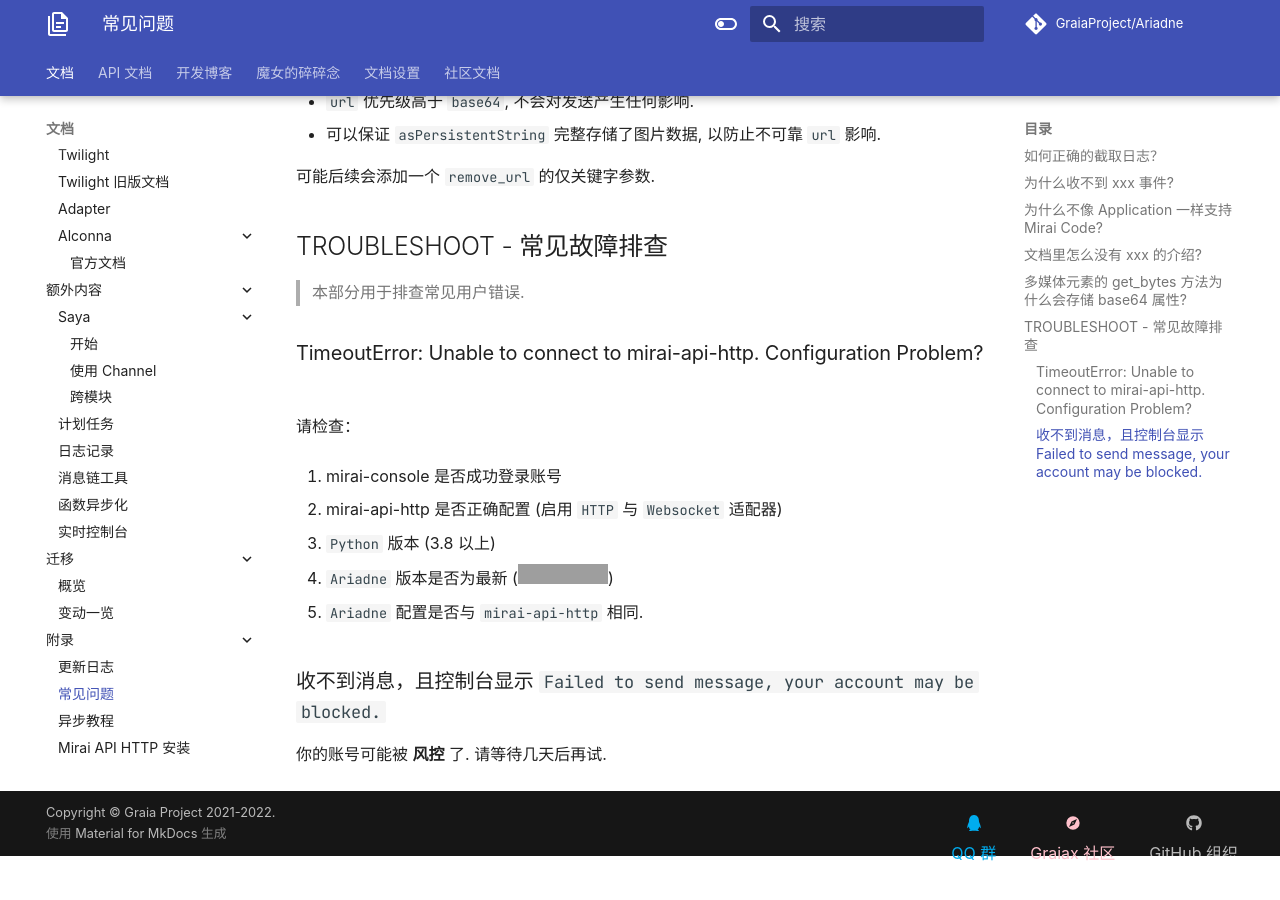
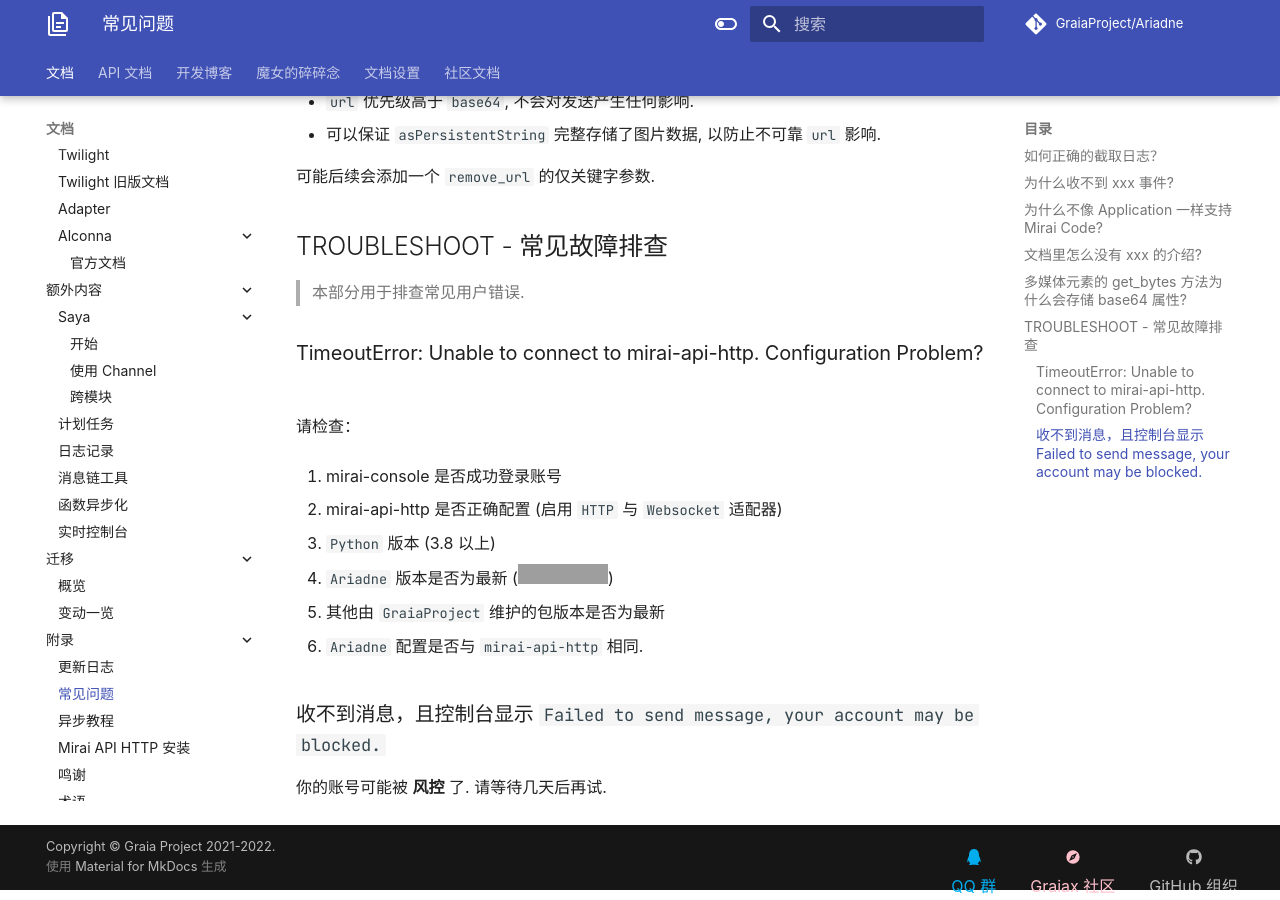
Before and after one commit to GraiaProject/Ariadne, an MkDocs documentation site: the page built from docs/appendix/faq.md, in a window 1280 px wide and 900 px high, scrolled down 1344 px. Built offline with MkDocs 1.6.1 and Material for MkDocs 9.7.7, drawn with Linux system fonts in a browser that asks for light colours; comment, search, counter and statistics services are not loaded; before the commit the page ends 2210 px from its top, so only the background shows below that; grey boxes are pictures that could not be loaded.

Commit message:
Update faq.md

```diff
--- a/docs/appendix/faq.md
+++ b/docs/appendix/faq.md
@@ -69,7 +69,9 @@
 
 4. `Ariadne` 版本是否为最新 (![PyPI](https://img.shields.io/pypi/v/graia-ariadne?label=%20))
 
-5. `Ariadne` 配置是否与 `mirai-api-http` 相同.
+5. 其他由 `GraiaProject` 维护的包版本是否为最新
+
+6. `Ariadne` 配置是否与 `mirai-api-http` 相同.
 
 ### 收不到消息，且控制台显示 `Failed to send message, your account may be blocked.`
 
```
